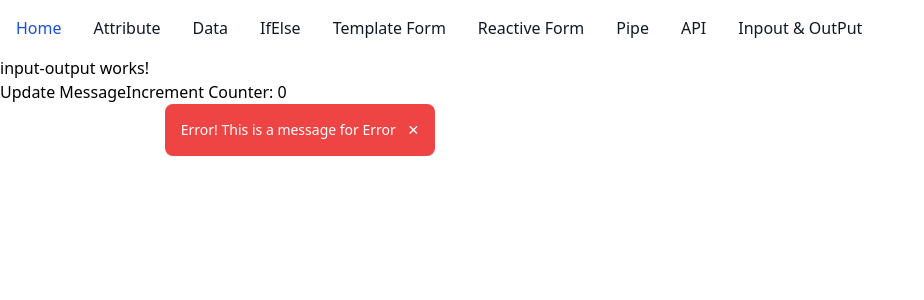
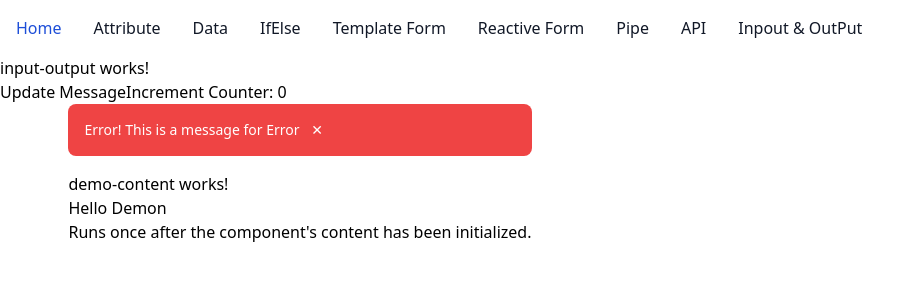
Before and after one commit to AlNomanCSE/angular-learning-app, an Angular app: page /io in a window 1280 px wide. Shown: the top 300 px of the page, without its empty margins (0-924 px from the left). Built offline with nearby package versions, Linux system fonts and the light colour scheme.

Commit message:
ngAfterContentInit

```diff
--- /dev/null
+++ b/src/app/components/demo-content/demo-content.component.html
@@ -0,0 +1,4 @@
+<p>demo-content works!</p>
+<ng-content></ng-content>
+
+Runs once after the component's content has been initialized.
--- /dev/null
+++ b/src/app/components/demo-content/demo-content.component.ts
@@ -0,0 +1,16 @@
+import { Component,AfterContentInit } from '@angular/core';
+
+@Component({
+  selector: 'app-demo-content',
+  standalone: true,
+  imports: [],
+  templateUrl: './demo-content.component.html',
+  styles: ``
+})
+export class DemoContentComponent implements AfterContentInit {
+
+  ngAfterContentInit() {
+    console.log('DemoContentComponent ngAfterContentInit');
+  }
+
+}
--- a/src/app/reuseableComponent/alert/alert.component.html
+++ b/src/app/reuseableComponent/alert/alert.component.html
@@ -16,3 +16,8 @@
     ✕
 </button>
 </div>
+
+
+<app-demo-content>
+    <h1>Hello Demon </h1>
+</app-demo-content>
--- a/src/app/reuseableComponent/alert/alert.component.ts
+++ b/src/app/reuseableComponent/alert/alert.component.ts
@@ -8,11 +8,12 @@ import {
     SimpleChanges,
     OnInit,
 } from '@angular/core';
+import { DemoContentComponent } from '../../components/demo-content/demo-content.component';
 
 @Component({
     selector: 'app-alert',
     standalone: true,
-    imports: [CommonModule],
+    imports: [CommonModule,DemoContentComponent],
     templateUrl: './alert.component.html',
     styles: ``,
 })
```
Also changed, not shown: 1 other file (tests, documents, lock files or other folders).
